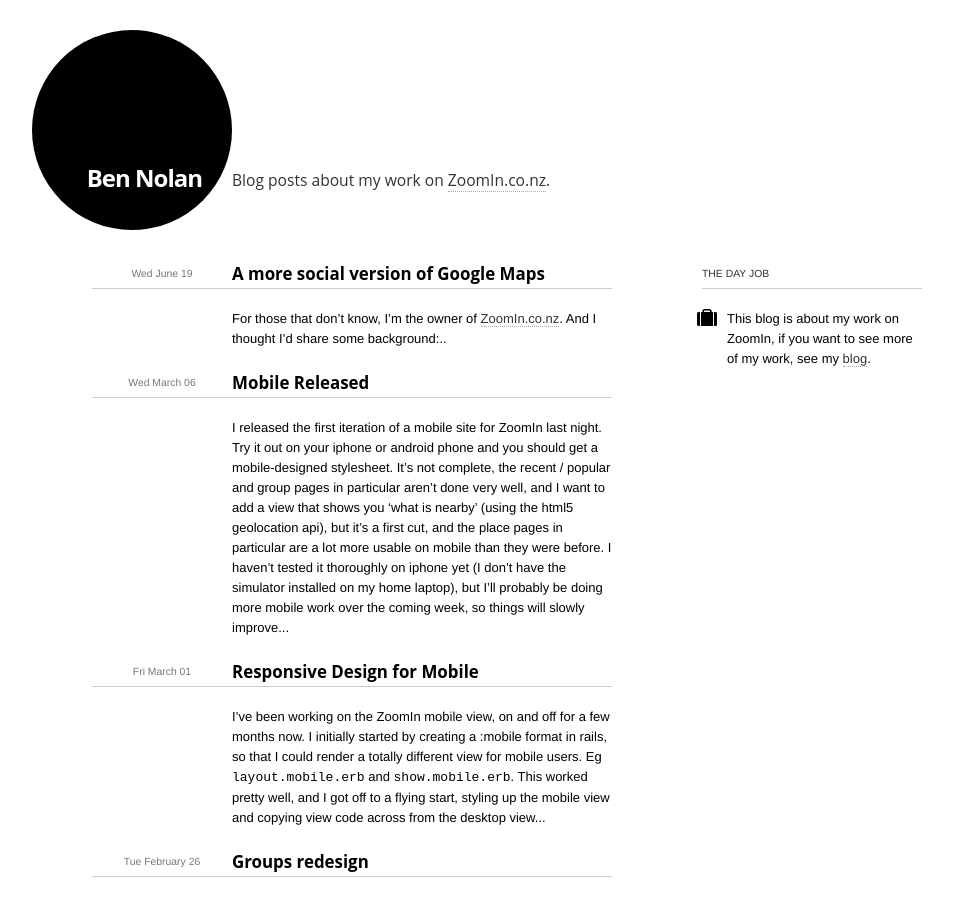
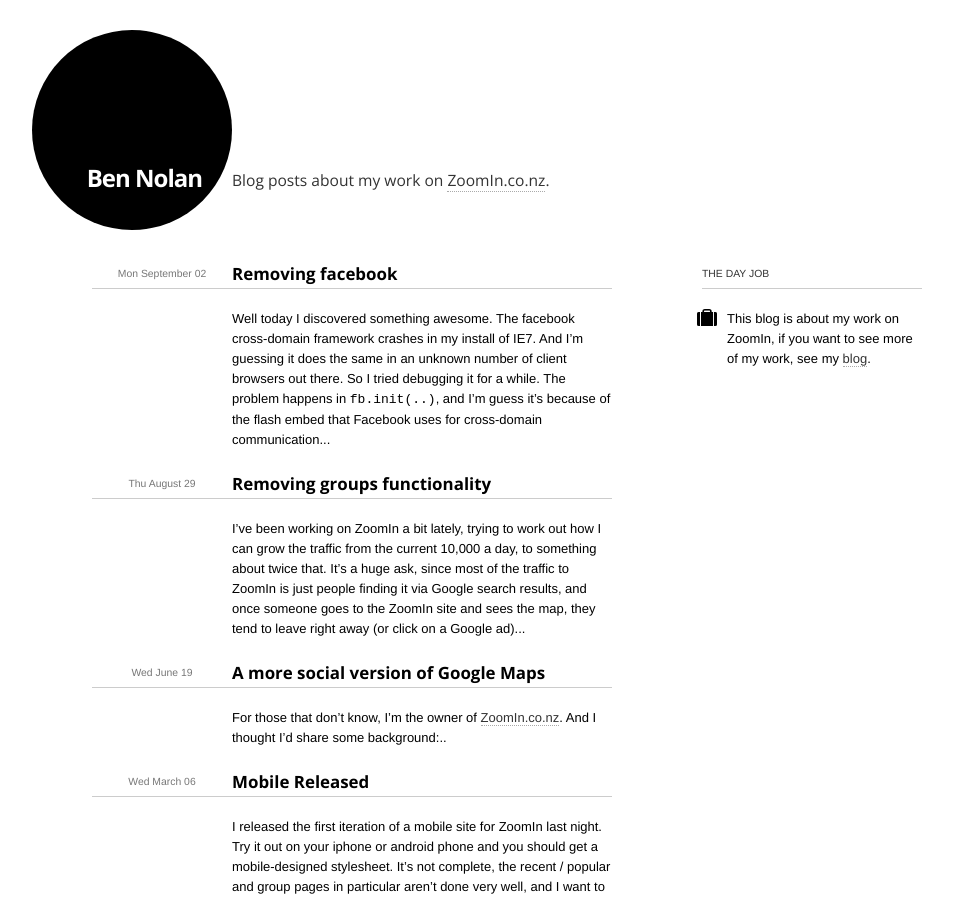
Before and after one commit to bnolan/bnolan.github.com, a Jekyll site: the page built from zoomin/index.html, in a window 1280 px wide and 900 px high. Shown: the whole window, without its empty margins (108-1061 px from the left). Built offline with Jekyll 4.4.1, drawn with Linux system fonts in a browser that asks for light colours.

Commit message:
Removing facebook!

```diff
--- a/_posts/2013-08-29-removing-groups-functionality.md
+++ b/_posts/2013-08-29-removing-groups-functionality.md
@@ -1,6 +1,7 @@
 ---
 layout: post
 title: "Removing groups functionality"
+category: zoomin
 ---
 
 I've been working on ZoomIn a bit lately, trying to work out how I can grow the traffic from the current 10,000 a day, to something about twice that. It's a huge ask, since most of the traffic to ZoomIn is just people finding it via Google search results, and once someone goes to the ZoomIn site and sees the map, they tend to leave right away (or click on a Google ad).
--- /dev/null
+++ b/_posts/2013-09-02-removing-facebook.md
@@ -0,0 +1,45 @@
+---
+layout: post
+title: "Removing facebook"
+category: zoomin
+---
+
+Well today I discovered something awesome. The facebook cross-domain framework crashes in my install of IE7. And I'm guessing it does the same in an unknown number of client browsers out there. So I tried debugging it for a while. The problem happens in `fb.init(..)`, and I'm guess it's because of the flash embed that Facebook uses for cross-domain communication.
+
+I get an `error 153` exception, with no debugging information.
+
+# Shall I fix Facebook?
+
+I added Facebook auth because I thought it would be faster and easier for people to sign up using Facebook than using the traditional username/password setup that Zoomin has. So I added facebook auth, and in the last 9 months - these are the sats:
+
+    zoomin_nz=# select count(id) from users where created_at > '2013-01-01';
+     count
+    -------
+       933
+    (1 row)
+
+    zoomin_nz=# select count(id) from users where created_at > '2013-01-01' and uid is not null;
+     count
+    -------
+       165
+    (1 row)
+
+What this means is that only 18% of signups are with Facebook accounts. This mirrors what someone commented on my blog last week, was that I should consider adding other authentication methods to ZoomIn, because not everyone wants to share their Facebook credentials with a site.
+
+And I can't count all the people who have tried to log in using Facebook, or even just access the site and their browser has crashed out due to the IE7 bug.
+
+# Rolling back Facebook
+
+So it looks like, for now, I'm going to roll back the facebook login. I'll send an email out to the 165 people who signed up via facebook and let them know that they can just go to the reset password link to change their password and login without Facebook auth.
+
+# Why do people prefer login/password
+
+My guess is that a lot of the people who sign up to ZoomIn are signing up to edit their business details, and don't want to have to use their personal facebook account to connect with ZoomIn.
+
+# Will I re-add Facebook auth?
+
+I'll have a think about it, but for now it's not on the list.
+
+# Fixing login bugs
+
+I've got a few email lately about people having problems resetting their passwords or logging in. I've done a bunch of debugging, and fixed many skanky manky bugs in the login process, so hopefully people will have a lot more luck logging into ZoomIn. If you're a ZoomIn user and can't log in or reset your password, or signup - please let me know and I'll look into it! :)
--- a/zoomin/index.html
+++ b/zoomin/index.html
@@ -9,6 +9,7 @@ layout: nil
   <head>
     <meta http-equiv="content-type" content="text/html;charset=UTF-8" />
     <title>Ben Nolan - Posts about ZoomIn</title>
+    <link href='http://fonts.googleapis.com/css?family=Open+Sans:400,600,700' rel='stylesheet' type='text/css'>
     <link rel="stylesheet" href="/stylesheets/reset.css" />
     <link rel="stylesheet" href="/stylesheets/text.css" />
     <link rel="stylesheet" href="/stylesheets/960.css" />
```
